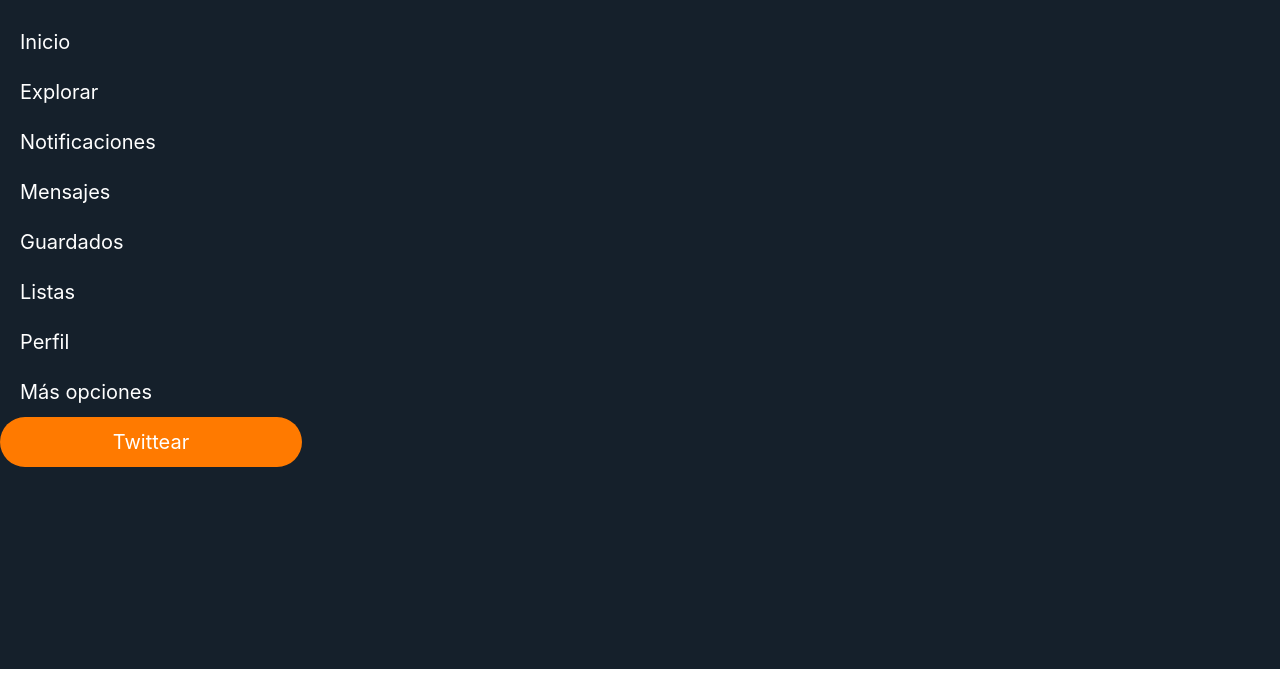
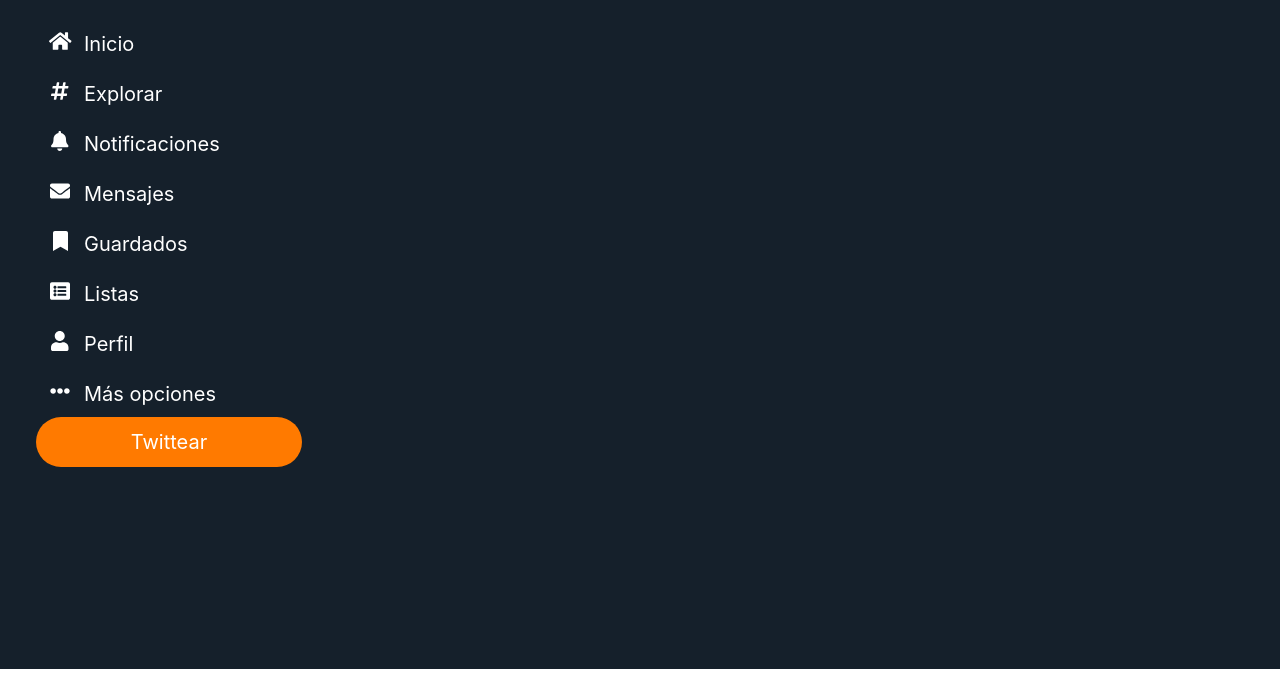
Before and after one commit to silvericarus/twitt-icarus, a website: page index.html in a window 1280 px wide. Shown: the part 119-800 px from the top of the page. Drawn offline with nearby package versions, Linux system fonts and the light colour scheme.

Commit message:
Nav diseñado completo

```diff
--- a/css/main.css
+++ b/css/main.css
@@ -72,3 +72,11 @@
     margin-block-start: 10px;
     margin-block-end: 10px;
 }
+
+.icon {
+    margin-right:calc(0.5em - 1px) !important;
+}
+
+#navbuttons{
+    margin-left: 36px;
+}
--- a/index.html
+++ b/index.html
@@ -4,9 +4,12 @@
     <meta charset="UTF-8">
     <meta http-equiv="X-UA-Compatible" content="IE=edge">
     <meta name="viewport" content="width=device-width, initial-scale=1.0">
-    <title>Twicarus</title>
+    <title>Twitt-Icarus</title>
     <link rel="stylesheet" href="https://cdn.jsdelivr.net/npm/bulma@0.9.3/css/bulma.min.css">
     <link rel="stylesheet" type="text/css" href="./css/main.css">
+    <script defer src="./node_modules/@fortawesome/fontawesome-free/js/brands.js"></script>
+    <script defer src="./node_modules/@fortawesome/fontawesome-free/js/solid.js"></script>
+    <script defer src="./node_modules/@fortawesome/fontawesome-free/js/fontawesome.js"></script>
 </head>
 <body>
     <div class="columns">
@@ -17,17 +20,19 @@
                     <img src="./img/silver_medal.png">
                 </figure>
             </div>
-              <button class="button is-info-custom is-medium"><span class="thick-span">Inicio</span></button>
-              <button class="button is-info-custom is-medium"><span class="thick-span">Explorar</span></button>
-              <button class="button is-info-custom is-medium"><span class="thick-span">Notificaciones</span></button>
-              <button class="button is-info-custom is-medium"><span class="thick-span">Mensajes</span></button>
-              <button class="button is-info-custom is-medium"><span class="thick-span">Guardados</span></button>
-              <button class="button is-info-custom is-medium"><span class="thick-span">Listas</span></button>
-              <button class="button is-info-custom is-medium"><span class="thick-span">Perfil</span></button>
-              <button class="button is-info-custom is-medium"><span class="thick-span">Más opciones</span></button>
+            <div id="navbuttons">
+              <button class="button is-info-custom is-medium"><span class="thick-span"><span class="icon is-small"><i class="fas fa-home"></i></span>Inicio</span></button>
+              <button class="button is-info-custom is-medium"><span class="thick-span"><span class="icon is-small"><i class="fas fa-hashtag"></i></span>Explorar</span></button>
+              <button class="button is-info-custom is-medium"><span class="thick-span"><span class="icon is-small"><i class="fas fa-bell"></i></span>Notificaciones</span></button>
+              <button class="button is-info-custom is-medium"><span class="thick-span"><span class="icon is-small"><i class="fas fa-envelope"></i></span>Mensajes</span></button>
+              <button class="button is-info-custom is-medium"><span class="thick-span"><span class="icon is-small"><i class="fas fa-bookmark"></i></span>Guardados</span></button>
+              <button class="button is-info-custom is-medium"><span class="thick-span"><span class="icon is-small"><i class="fas fa-list-alt"></i></span>Listas</span></button>
+              <button class="button is-info-custom is-medium"><span class="thick-span"><span class="icon is-small"><i class="fas fa-user"></i></span>Perfil</span></button>
+              <button class="button is-info-custom is-medium"><span class="thick-span"><span class="icon is-small"><i class="fas fa-ellipsis-h"></i></span>Más opciones</span></button>
               <button class="button is-primary-custom is-fullwidth is-medium"><span class="thick-span">Twittear</span></button>
             </div>
           </nav>
+        </div>
         <div class="column">
           <div class="box">
           </div>
--- a/package.json
+++ b/package.json
@@ -10,6 +10,7 @@
   "author": "",
   "license": "ISC",
   "dependencies": {
+    "@fortawesome/fontawesome-free": "^5.15.4",
     "express": "^4.17.1",
     "nodemon": "^2.0.15"
   }
```
Also changed, not shown: 1 other file.
